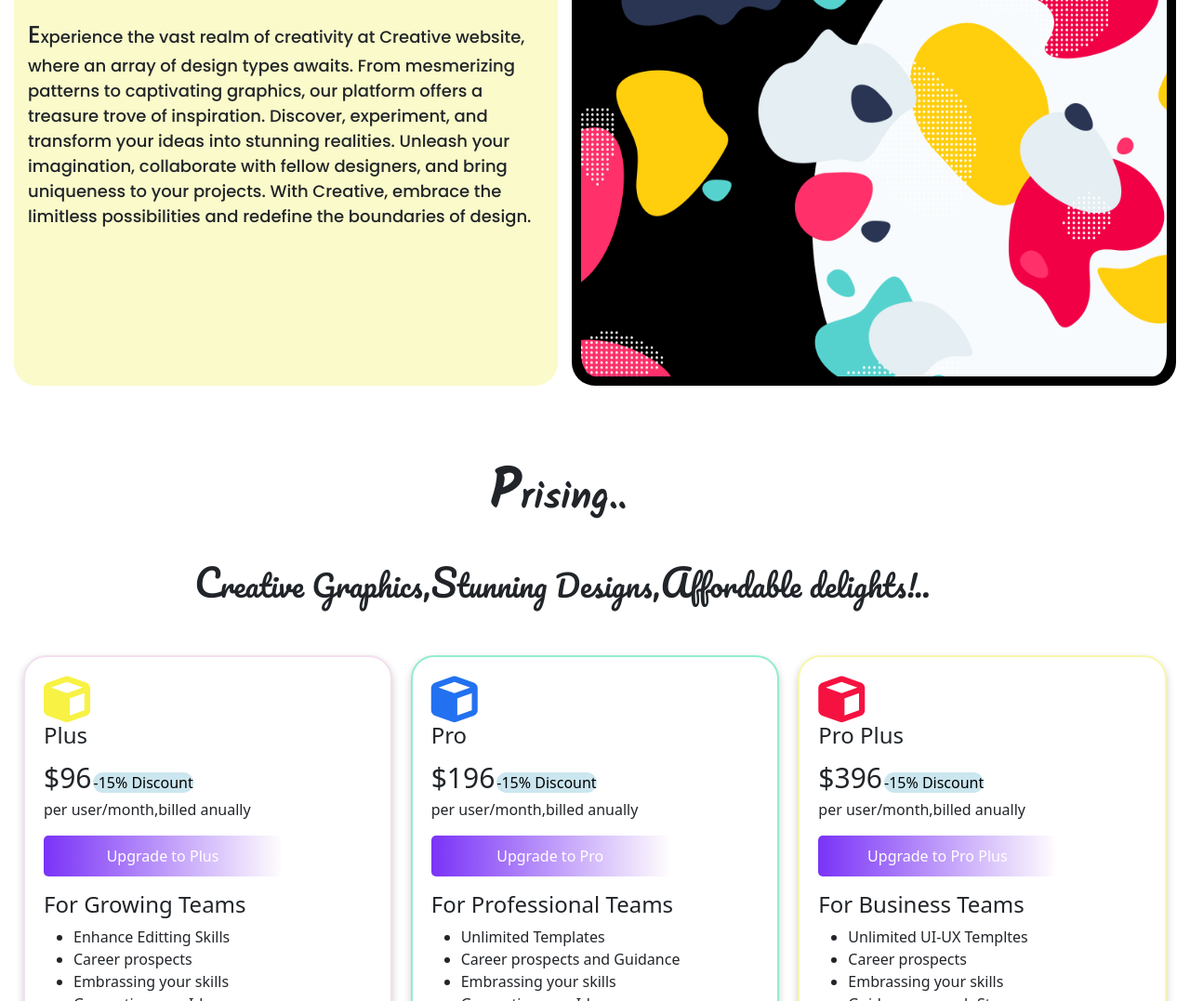
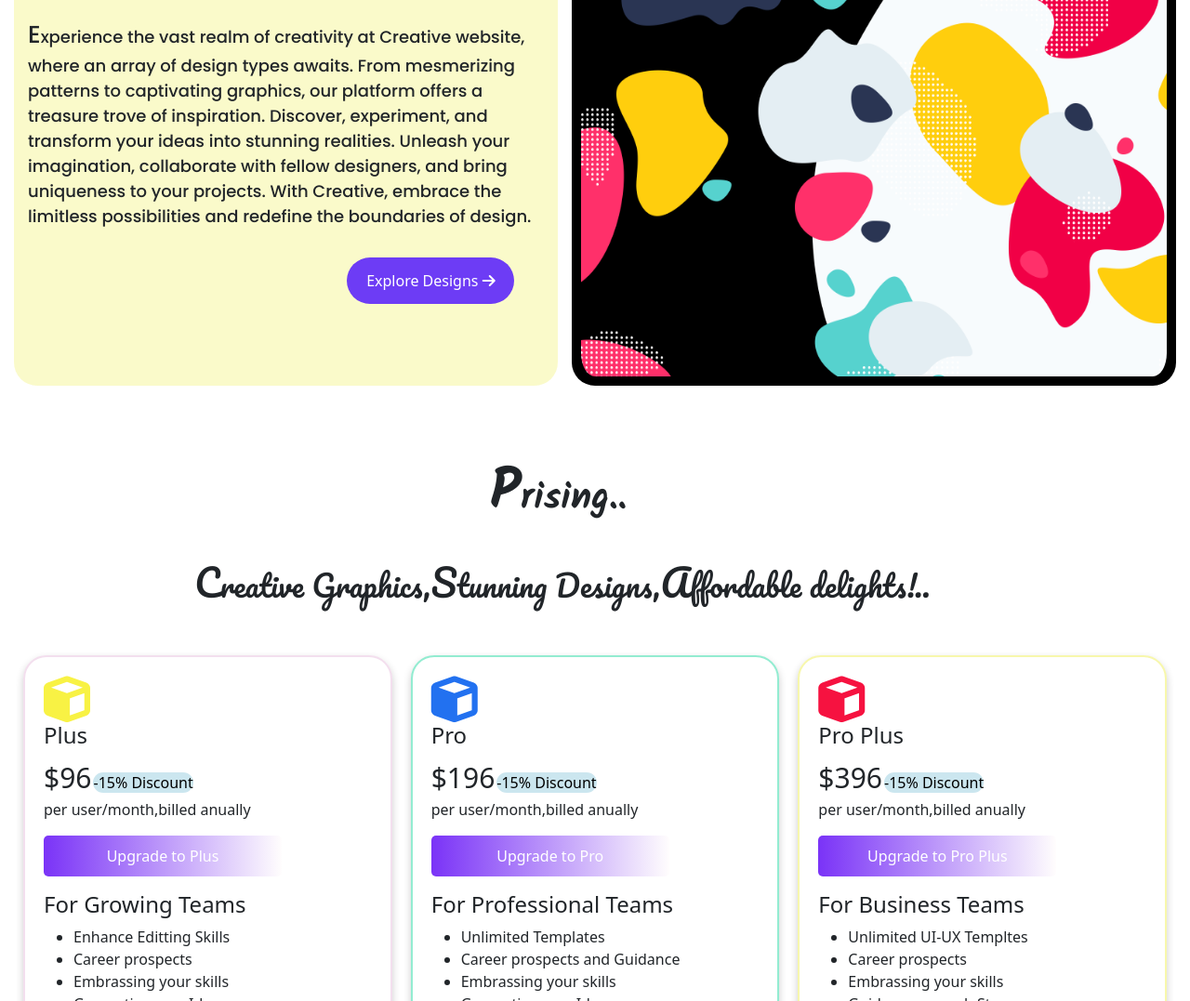
Before and after one commit to ShreyanshEC088/Creative, a website: page final.html in a window 1280 px wide. Shown: the part 1544-2621 px from the top of the page at 93% size. Drawn offline with nearby package versions, Linux system fonts and the light colour scheme.

Commit message:
commit10

```diff
--- a/final.html
+++ b/final.html
@@ -124,6 +124,7 @@
                 a treasure trove of inspiration. Discover, experiment, and transform your ideas into stunning realities.
                 Unleash your imagination, collaborate with fellow designers, and bring uniqueness to your projects. With
                 Creative, embrace the limitless possibilities and redefine the boundaries of design.</p>
+                <button class="btn btn123">Explore Designs <i class="fa-solid fa-arrow-right" style="color: #ffffff;"></i> </button>
         </div>
         <div class="design-pic">
             <div id="carouselExampleInterval" class="carousel slide" data-bs-ride="carousel">
@@ -236,7 +237,8 @@
             <a class="ftt" href="https://www.linkedin.com/in/shreyansh-mishra-527534252/" target="_blank"><i
                     class="fa-brands fa-linkedin"></i></a>
             <a class="ftt" href="http://facebook.com" target="_blank"><i class="fa-brands fa-facebook"></i></a>
-            <a class="ftt" href="https://www.instagram.com/shreyanshmishra_12/" target="_blank"><i class="fa-brands fa-instagram"></i></a>
+            <a class="ftt" href="https://www.instagram.com/shreyanshmishra_12/" target="_blank"><i
+                    class="fa-brands fa-instagram"></i></a>
             <a class="ftt" href="http://gmail.com" target="_blank"><i class="fa-solid fa-envelope"></i></a>
             <p class="pp">© Copyright Shreyansh</p>
         </div>
--- a/public/styles2.css
+++ b/public/styles2.css
@@ -149,6 +149,14 @@ p {
 }
 
 /* Design part */
+.btn123{
+    background-color: rgb(109, 60, 245) !important;
+    color: white !important;
+    border-radius: 25px !important;
+    height: 50px;
+    width: 180px;
+    margin-left:28vw;
+}
 .aabb {
     margin-bottom: 30px;
 }
@@ -157,7 +165,10 @@ p {
     display: flex;
     margin-bottom: 30px;
 }
-
+.gif {
+    width: 30px; /* Adjust the dimensions as per your GIF */
+    height: 30px;
+  }
 .design-pic {
     background-color: rgb(0, 0, 0);
     /* background-color: rgb(205, 151, 194); */
```
Also changed, not shown: public/icons/right-arrow.gif (added), public/icons/right-arrow123.png (added).
